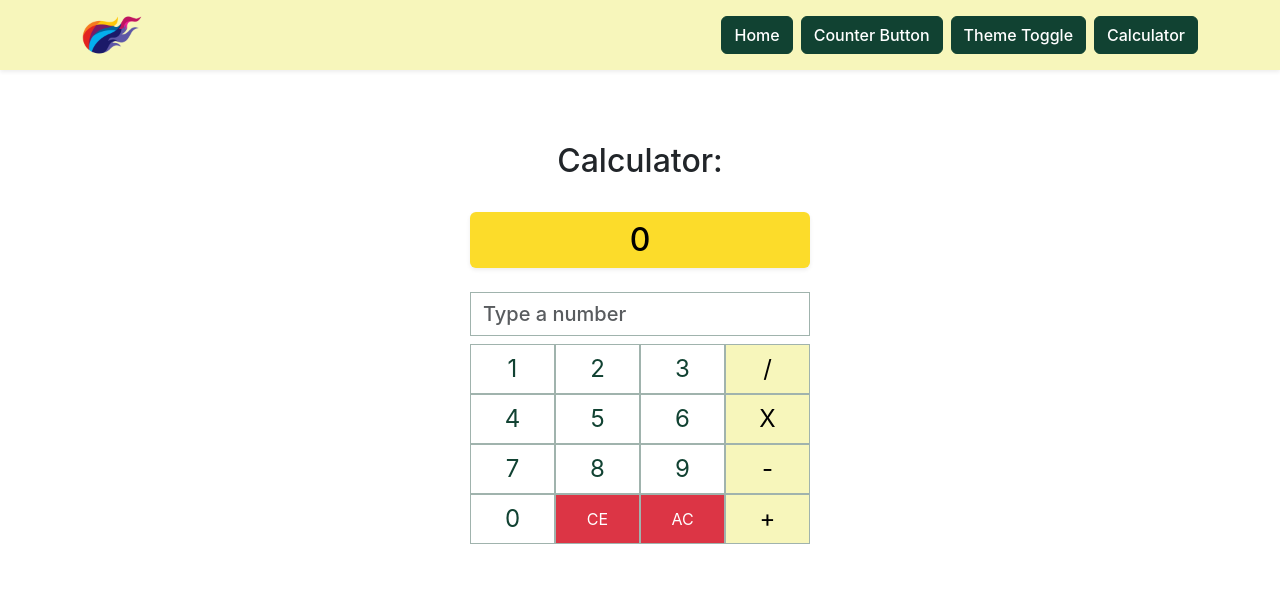
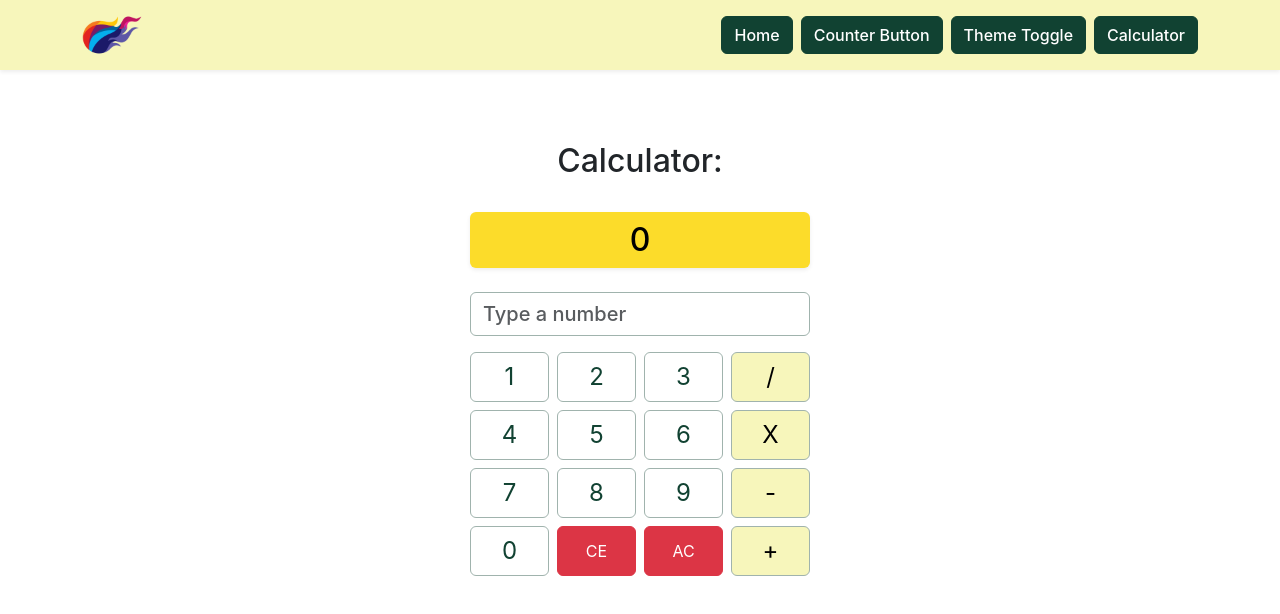
Before and after one commit to saaqi/react-practice, a React (Vite) app: page /react-practice/calculator in a window 1280 px wide. Shown: the top 614 px of the page. Built offline with nearby package versions, Linux system fonts and the light colour scheme.

Commit message:
calculator styling

```diff
--- a/src/components/Calculator.css
+++ b/src/components/Calculator.css
@@ -1,17 +1,19 @@
 .input__container {
   display: grid;
   grid-template-columns: repeat(4, 1fr);
-  gap: 0;
+  gap: .5rem;
 }
 
 .digit__buttons {
   grid-column: span 3;
   display: grid;
   grid-template-columns: repeat(3, 1fr);
+  gap: .5rem;
 }
 
 .calculate__buttons {
   grid-column: span 1;
   display: grid;
   grid-template-columns: 1fr;
+  gap: .5rem;
 }
--- a/src/components/Calculator.jsx
+++ b/src/components/Calculator.jsx
@@ -13,34 +13,34 @@ function Calculator(props) {
 
   function plus(e) {
     e.preventDefault();
-    setResult((result) => result + Number(inputRef.current.value));
+    setResult((result) => result + Number(inputRef.current.value))
   };
 
   function minus(e) {
     e.preventDefault();
-    setResult((result) => result - Number(inputRef.current.value));
+    setResult((result) => result - Number(inputRef.current.value))
   };
 
   function times(e) {
     e.preventDefault();
-    setResult((result) => result ? result * Number(inputRef.current.value) : Number(inputRef.current.value));
+    setResult((result) => result ? result * Number(inputRef.current.value) : Number(inputRef.current.value))
   };
 
   function divide(e) {
     e.preventDefault();
-    setResult((result) => result ? result / Number(inputRef.current.value) : Number(inputRef.current.value));
+    setResult((result) => result ? result / Number(inputRef.current.value) : Number(inputRef.current.value))
   };
 
   function resetInput(e) {
     e.preventDefault();
     inputRef.current.value = null;
-    inputRef.current.focus();
+    // inputRef.current.focus();
   };
 
   function resetResult(e) {
     e.preventDefault();
     setResult(0);
-    inputRef.current.focus();
+    // inputRef.current.focus();
   };
 
   function resetAll(e) {
@@ -64,7 +64,6 @@ function Calculator(props) {
         <link rel="canonical" href={props.documentURL ? props.documentURL : WebSiteLocation() } />
       </Helmet>
 
-
       <div className="App text-center d-flex flex-column align-items-center">
         <h1 className="fs-2">Calculator:</h1>
         <form className="d-flex flex-column gap-2">
@@ -75,19 +74,19 @@ function Calculator(props) {
             {result}
           </p>
           <input
-            className="input-field fs-5 fw-medium form-control border-primary-subtle rounded-0"
+            className="input-field fs-5 fw-medium form-control border-primary-subtle mb-2"
             pattern="[0-9]"
             ref={inputRef}
             type="number"
             placeholder="Type a number"
           />
 
-          <div class="input__container">
+          <div className="input__container">
             <div className="digit__buttons">
               {[1, 2, 3, 4, 5, 6, 7, 8, 9, 0].map(number => (
                 <button
                   key={number}
-                  className="btn btn-outline-primary fs-4 px-4 rounded-0 border-primary-subtle"
+                  className="btn btn-outline-primary fs-4 px-4 border-primary-subtle"
                   onClick={(e) => {
                     e.preventDefault()
                     // alert(number)
@@ -97,14 +96,14 @@ function Calculator(props) {
                   {number}
                 </button>
               ))}
-              <button className="btn btn-danger rounded-0 border-primary-subtle" onClick={resetInput}>CE</button>
-              <button className="btn btn-danger rounded-0 border-primary-subtle" onClick={resetAll}>AC</button>
+              <button className="btn btn-danger" onClick={resetInput}>CE</button>
+              <button className="btn btn-danger" onClick={resetAll}>AC</button>
             </div>
             <div className="calculate__buttons">
-              <button className="btn btn-warning rounded-0 fs-4 border-primary-subtle" onClick={divide}>/</button>
-              <button className="btn btn-warning rounded-0 fs-4 border-primary-subtle" onClick={times}>X</button>
-              <button className="btn btn-warning rounded-0 fs-4 border-primary-subtle" onClick={minus}>-</button>
-              <button className="btn btn-warning rounded-0 fs-4 border-primary-subtle" onClick={plus}>+</button>
+              <button className="btn btn-warning fs-4 border-primary-subtle" onClick={divide}>/</button>
+              <button className="btn btn-warning fs-4 border-primary-subtle" onClick={times}>X</button>
+              <button className="btn btn-warning fs-4 border-primary-subtle" onClick={minus}>-</button>
+              <button className="btn btn-warning fs-4 border-primary-subtle" onClick={plus}>+</button>
             </div>
           </div>
 
--- a/src/components/Nav.jsx
+++ b/src/components/Nav.jsx
@@ -22,8 +22,8 @@ const NavLink = [
   return {
     ...item,
     id: `navlink-${index}`
-  };
-});
+  }
+})
 
 const printLinks = (item) => {
   const {
@@ -48,7 +48,7 @@ function Nav() {
           <Link className="navbar-brand text-bg-warning" to="/react-practice/">
             <img src={logo}  alt="logo" height='60' />
           </Link>
-          <ul className="navbar-nav gap-2 align-items-center flex-sm-row flex-column">
+          <ul className="navbar-nav gap-2 align-items-center justify-content-center flex-wrap flex-row mb-4 mb-md-0">
             {NavLink.map(printLinks)}
           </ul>
         </div>
```
